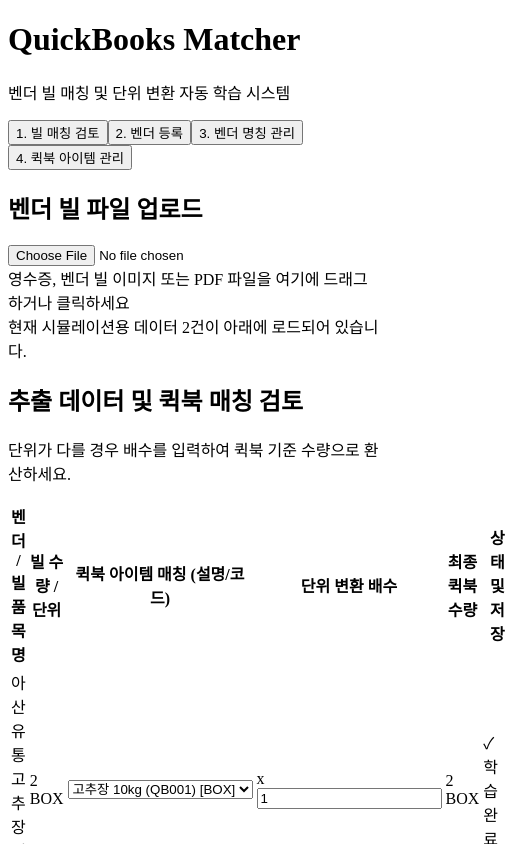
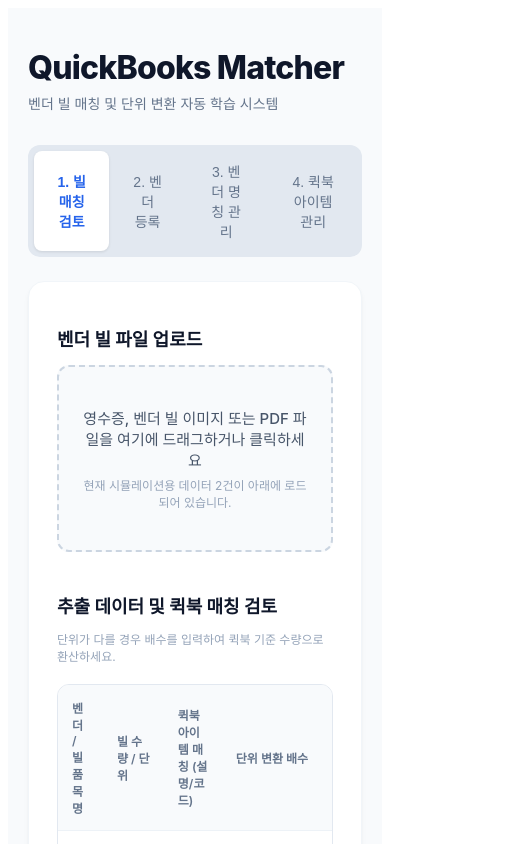
Before and after one commit to ontrading1001-gif/Bill-matcher-V1, a Next.js app: page / in a window 390 px wide. Shown: the top 844 px of the page, 515 px wide, since content can reach past the window. Built offline with nearby package versions, Linux system fonts and the light colour scheme.

Commit message:
Update page.js

```diff
--- a/src/app/page.js
+++ b/src/app/page.js
@@ -2,25 +2,15 @@
 
 import React, { useState } from 'react';
 
-// 기본 탭 기능을 구현하기 위한 커스텀 컴포넌트
-const Tabs = ({ children, defaultValue }) => {
-  const [v, setV] = useState(defaultValue);
-  return <div className="w-full bg-white rounded-xl shadow-sm border border-slate-100 p-6">{React.Children.map(children, c => React.cloneElement(c, { activeValue: v, setActiveValue: setV }))}</div>;
-};
-const TabsList = ({ children, activeValue, setActiveValue }) => (
-  <div className="flex space-x-2 bg-slate-100 p-1.5 rounded-xl mb-6 w-max">{React.Children.map(children, c => React.cloneElement(c, { activeValue, setActiveValue }))}</div>
-);
-const TabsTrigger = ({ children, value, activeValue, setActiveValue }) => (
-  <button onClick={() => setActiveValue(value)} className={`px-4 py-2 text-sm font-medium rounded-lg transition-all ${activeValue === value ? 'bg-white text-blue-600 shadow-sm font-semibold' : 'text-slate-600 hover:text-slate-900'}`}>{children}</button>
-);
-const TabsContent = ({ children, value, activeValue }) => activeValue === value ? <div className="animate-fadeIn">{children}</div> : null;
-
 export default function Home() {
-  // --- 1. 상태 관리 (State) ---
+  // --- 상태 관리 (State) ---
+  const [activeTab, setActiveTab] = useState('tab1');
   const [qbItems, setQbItems] = useState([
     { code: 'QB001', description: '고추장 10kg', unit: 'BOX' },
     { code: 'QB002', description: '참기름 1L', unit: 'BTL' },
-    { code: 'QB003', description: '냉동 낙지 1kg', unit: 'PK' }
+    { code: 'QB003', description: '냉동 낙지 1kg', unit: 'PK' },
+    { code: 'QB004', description: '국산 쌀 20kg', unit: 'BAG' },
+    { code: 'QB005', description: '식용유 18L', unit: 'CAN' }
   ]);
 
   const [vendors, setVendors] = useState([
@@ -32,123 +22,123 @@
     { id: 2, vendorItem: '아산유통참기름 오일', quantity: 12, unit: 'EA', matchedCode: '', multiplier: 1, status: '매칭 대기' }
   ]);
 
-  // 새로운 데이터 입력 창을 위한 상태
   const [newVendorName, setNewVendorName] = useState('');
   const [newVendorAlias, setNewVendorAlias] = useState('');
   const [newQbCode, setNewQbCode] = useState('');
   const [newQbDesc, setNewQbDesc] = useState('');
   const [newQbUnit, setNewQbUnit] = useState('BOX');
 
-  // --- 2. 핸들러 함수들 ---
+  // --- 이벤트 핸들러 ---
   const handleFileUpload = (e) => {
-    alert("파일이 선택되었습니다! (AI 데이터 추출 시뮬레이션 작동)");
+    alert("🧾 벤더 빌 파일이 선택되었습니다! (AI 데이터 추출 시뮬레이션 작동 완료)");
   };
 
   const handleExcelUpload = (e) => {
-    alert("엑셀 파일이 업로드되었습니다! (아이템 대량 등록 시뮬레이션)");
-  };
-
-  const addVendor = (e) => {
-    e.preventDefault();
-    if (!newVendorName) return;
-    setVendors([...vendors, { id: Date.now(), name: newVendorName, alias: newVendorAlias }]);
-    setNewVendorName('');
-    setNewVendorAlias('');
-    alert("벤더가 등록되었습니다!");
-  };
-
-  const addQbItem = (e) => {
-    e.preventDefault();
-    if (!newQbCode || !newQbDesc) return;
-    setQbItems([...qbItems, { code: newQbCode, description: newQbDesc, unit: newQbUnit }]);
-    setNewQbCode('');
-    setNewQbDesc('');
-    alert("퀵북 아이템이 추가되었습니다!");
+    alert("📊 엑셀 파일이 업로드되었습니다! (아이템 대량 등록 시뮬레이션)");
   };
 
   return (
-    <div className="min-h-screen bg-slate-50 text-slate-800 font-sans p-6 sm:p-12">
-      <div className="max-w-6xl mx-auto">
+    <div style={{ minHeight: '100vh', backgroundColor: '#f8fafc', color: '#334155', fontFamily: '-apple-system, BlinkMacSystemFont, "Segoe UI", Roboto, "Helvetica Neue", Arial, sans-serif', padding: '40px 20px' }}>
+      <div style={{ maxWidth: '1100px', margin: '0 auto' }}>
 
-        {/* 헤더 섹션 */}
-        <header className="mb-8">
-          <h1 className="text-3xl font-bold text-slate-900 tracking-tight">QuickBooks Matcher</h1>
-          <p className="text-slate-500 mt-2 text-sm">벤더 빌 매칭 및 단위 변환 자동 학습 시스템</p>
+        {/* 스타일 시트 주입 (Tailwind 미작동 대비 완벽한 CSS 보장) */}
+        <style>{`
+          .app-card { bg-color: #ffffff; border-radius: 16px; box-shadow: 0 4px 6px -1px rgb(0 0 0 / 0.05), 0 2px 4px -2px rgb(0 0 0 / 0.05); border: 1px solid #f1f5f9; padding: 28px; background: white; }
+          .tab-btn { padding: 10px 20px; font-size: 14px; font-weight: 500; border: none; border-radius: 8px; background: transparent; color: #64748b; cursor: pointer; transition: all 0.2s; }
+          .tab-btn.active { background: #ffffff; color: #2563eb; font-weight: 600; box-shadow: 0 1px 3px rgb(0 0 0 / 0.1); }
+          .upload-box { border: 2px dashed #cbd5e1; background: #f8fafc; border-radius: 12px; padding: 40px 20px; text-align: center; cursor: pointer; position: relative; transition: all 0.2s; }
+          .upload-box:hover { background: #f1f5f9; border-color: #94a3b8; }
+          .btn-primary { background: #2563eb; color: white; border: none; padding: 10px 18px; font-size: 13px; font-weight: 500; border-radius: 8px; cursor: pointer; transition: background 0.2s; }
+          .btn-primary:hover { background: #1d4ed8; }
+          .btn-dark { background: #0f172a; color: white; border: none; padding: 12px 20px; font-size: 14px; font-weight: 500; border-radius: 8px; cursor: pointer; width: 100%; transition: background 0.2s; }
+          .btn-dark:hover { background: #1e293b; }
+          .table-style { width: 100%; border-collapse: collapse; text-align: left; font-size: 14px; }
+          .table-style th { background: #f8fafc; padding: 14px; font-weight: 600; color: #64748b; font-size: 12px; text-transform: uppercase; border-bottom: 1px solid #edf2f7; }
+          .table-style td { padding: 16px; border-bottom: 1px solid #f1f5f9; color: #334155; }
+          .input-style { width: 100%; padding: 10px 12px; border: 1px solid #cbd5e1; border-radius: 8px; background: #f8fafc; font-size: 14px; transition: border 0.2s; outline: none; }
+          .input-style:focus { border-color: #2563eb; background: #fff; }
+          .status-badge { color: #10b981; font-weight: 500; font-size: 13px; display: inline-flex; align-items: center; gap: 4px; }
+        `}</style>
+
+        {/* 대시보드 타이틀 헤더 */}
+        <header style={{ marginBottom: '32px' }}>
+          <h1 style={{ fontSize: '32px', fontWeight: '800', color: '#0f172a', letterSpacing: '-0.025em', margin: '0 0 6px 0' }}>QuickBooks Matcher</h1>
+          <p style={{ color: '#64748b', fontSize: '14px', margin: 0 }}>벤더 빌 매칭 및 단위 변환 자동 학습 시스템</p>
         </header>
 
-        {/* 메인 4단 탭 구조 */}
-        <Tabs defaultValue="tab1">
-          <TabsList>
-            <TabsTrigger value="tab1">1. 빌 매칭 검토</TabsTrigger>
-            <TabsTrigger value="tab2">2. 벤더 등록</TabsTrigger>
-            <TabsTrigger value="tab3">3. 벤더 명칭 관리</TabsTrigger>
-            <TabsTrigger value="tab4">4. 퀵북 아이템 관리</TabsTrigger>
-          </TabsList>
+        {/* 클로드 스타일 네비게이션 탭 바 */}
+        <div style={{ background: '#e2e8f0', padding: '6px', borderRadius: '12px', display: 'inline-flex', gap: '4px', marginBottom: '24px' }}>
+          <button onClick={() => setActiveTab('tab1')} className={`tab-btn ${activeTab === 'tab1' ? 'active' : ''}`}>1. 빌 매칭 검토</button>
+          <button onClick={() => setActiveTab('tab2')} className={`tab-btn ${activeTab === 'tab2' ? 'active' : ''}`}>2. 벤더 등록</button>
+          <button onClick={() => setActiveTab('tab3')} className={`tab-btn ${activeTab === 'tab3' ? 'active' : ''}`}>3. 벤더 명칭 관리</button>
+          <button onClick={() => setActiveTab('tab4')} className={`tab-btn ${activeTab === 'tab4' ? 'active' : ''}`}>4. 퀵북 아이템 관리</button>
+        </div>
+
+        {/* 메인 콘텐츠 카드 */}
+        <div className="app-card">
 
           {/* TAB 1: 빌 매칭 검토 */}
-          <TabsContent value="tab1">
-            <section className="mb-8">
-              <h2 className="text-lg font-semibold text-slate-900 mb-3">벤더 빌 파일 업로드</h2>
-              <div className="border-2 border-dashed border-slate-200 bg-slate-50 hover:bg-slate-100 transition-colors rounded-xl p-8 text-center cursor-pointer relative">
-                <input type="file" onChange={handleFileUpload} className="absolute inset-0 w-full h-full opacity-0 cursor-pointer" accept="image/*,.pdf" />
-                <div className="text-slate-600 font-medium">영수증, 벤더 빌 이미지 또는 PDF 파일을 여기에 드래그하거나 클릭하세요</div>
-                <div className="text-xs text-slate-400 mt-1">현재 시뮬레이션용 데이터 2건이 아래에 로드되어 있습니다.</div>
+          {activeTab === 'tab1' && (
+            <div>
+              <h2 style={{ fontSize: '18px', fontWeight: '700', color: '#0f172a', marginBottom: '14px' }}>벤더 빌 파일 업로드</h2>
+              <div className="upload-box">
+                <input type="file" onChange={handleFileUpload} style={{ position: 'absolute', inset: 0, width: '100%', height: '100%', opacity: 0, cursor: 'pointer' }} accept="image/*,.pdf" />
+                <div style={{ fontSize: '15px', fontWeight: '500', color: '#475569' }}>영수증, 벤더 빌 이미지 또는 PDF 파일을 여기에 드래그하거나 클릭하세요</div>
+                <div style={{ fontSize: '12px', color: '#94a3b8', marginTop: '6px' }}>현재 시뮬레이션용 데이터 2건이 아래에 로드되어 있습니다.</div>
               </div>
-            </section>
 
-            <section>
-              <h2 className="text-lg font-semibold text-slate-900 mb-1">추출 데이터 및 퀵북 매칭 검토</h2>
-              <p className="text-xs text-slate-400 mb-4">단위가 다를 경우 배수를 입력하여 퀵북 기준 수량으로 환산하세요.</p>
+              <h2 style={{ fontSize: '18px', fontWeight: '700', color: '#0f172a', marginTop: '40px', marginBottom: '4px' }}>추출 데이터 및 퀵북 매칭 검토</h2>
+              <p style={{ fontSize: '12px', color: '#94a3b8', marginBottom: '20px' }}>단위가 다를 경우 배수를 입력하여 퀵북 기준 수량으로 환산하세요.</p>
 
-              <div className="overflow-x-auto border border-slate-100 rounded-xl">
-                <table className="w-full text-left border-collapse bg-white">
+              <div style={{ overflowX: 'auto', border: '1px solid #e2e8f0', borderRadius: '12px' }}>
+                <table className="table-style">
                   <thead>
-                    <tr className="bg-slate-50 border-b border-slate-100 text-xs font-semibold text-slate-500 uppercase">
-                      <th className="p-4">벤더 / 빌 품목명</th>
-                      <th className="p-4">빌 수량 / 단위</th>
-                      <th className="p-4">퀵북 아이템 매칭 (설명/코드)</th>
-                      <th className="p-4">단위 변환 배수</th>
-                      <th className="p-4">최종 퀵북 수량</th>
-                      <th className="p-4">상태 및 저장</th>
+                    <tr>
+                      <th>벤더 / 빌 품목명</th>
+                      <th>빌 수량 / 단위</th>
+                      <th>퀵북 아이템 매칭 (설명/코드)</th>
+                      <th style={{ width: '120px' }}>단위 변환 배수</th>
+                      <th>최종 퀵북 수량</th>
+                      <th>상태 및 저장</th>
                     </tr>
                   </thead>
-                  <tbody className="divide-y divide-slate-100 text-sm">
+                  <tbody>
                     {extractedItems.map((item) => (
-                      <tr key={item.id} className="hover:bg-slate-50/50 transition-colors">
-                        <td className="p-4 font-medium text-slate-900">{item.vendorItem}</td>
-                        <td className="p-4 text-slate-600">{item.quantity} {item.unit}</td>
-                        <td className="p-4">
+                      <tr key={item.id}>
+                        <td style={{ fontWeight: '600', color: '#1e293b' }}>{item.vendorItem}</td>
+                        <td style={{ color: '#475569' }}>{item.quantity} {item.unit}</td>
+                        <td>
                           <select value={item.matchedCode} onChange={(e) => {
                             const updated = extractedItems.map(i => i.id === item.id ? { ...i, matchedCode: e.target.value } : i);
                             setExtractedItems(updated);
-                          }} className="w-full bg-slate-50 border border-slate-200 text-slate-700 rounded-lg p-2 text-xs focus:outline-none focus:border-blue-500">
+                          }} style={{ padding: '8px 12px', borderRadius: '8px', border: '1px solid #cbd5e1', fontSize: '13px', width: '100%', background: '#f8fafc' }}>
                             <option value="">-- 퀵북 아이템 선택 --</option>
                             {qbItems.map(qb => (
                               <option key={qb.code} value={qb.code}>{qb.description} ({qb.code}) [{qb.unit}]</option>
                             ))}
                           </select>
                         </td>
-                        <td className="p-4">
-                          <div className="flex items-center space-x-1">
-                            <span className="text-slate-400 text-xs">x</span>
+                        <td>
+                          <div style={{ display: 'flex', alignItems: 'center', gap: '6px' }}>
+                            <span style={{ color: '#94a3b8', fontSize: '13px' }}>x</span>
                             <input type="number" value={item.multiplier} onChange={(e) => {
                               const updated = extractedItems.map(i => i.id === item.id ? { ...i, multiplier: Number(e.target.value) } : i);
                               setExtractedItems(updated);
-                            }} className="w-16 bg-slate-50 border border-slate-200 text-slate-700 rounded-lg p-1.5 text-center text-xs focus:outline-none" />
+                            }} style={{ width: '60px', padding: '6px', textAlign: 'center', border: '1px solid #cbd5e1', borderRadius: '6px', fontSize: '13px' }} />
                           </div>
                         </td>
-                        <td className="p-4 font-semibold text-slate-700">
+                        <td style={{ fontWeight: '700', color: '#334155' }}>
                           {item.quantity * item.multiplier} {qbItems.find(q => q.code === item.matchedCode)?.unit || item.unit}
                         </td>
-                        <td className="p-4">
+                        <td>
                           {item.status === '학습 완료' ? (
-                            <span className="text-emerald-600 font-medium text-xs flex items-center">✓ 학습 완료</span>
+                            <span className="status-badge">✓ 학습 완료</span>
                           ) : (
                             <button onClick={() => {
                               const updated = extractedItems.map(i => i.id === item.id ? { ...i, status: '학습 완료' } : i);
                               setExtractedItems(updated);
-                              alert("매칭 규칙이 시스템에 저장 및 매핑 학습되었습니다.");
-                            }} className="bg-blue-600 text-white hover:bg-blue-700 rounded-lg px-3 py-1.5 text-xs font-medium shadow-sm transition-colors">매칭 학습 저장</button>
+                              alert("매칭 규칙이 성공적으로 시스템에 저장 및 학습되었습니다.");
+                            }} className="btn-primary">매칭 학습 저장</button>
                           )}
                         </td>
                       </tr>
@@ -156,109 +146,123 @@
                   </tbody>
                 </table>
               </div>
-            </section>
-          </TabsContent>
+            </div>
+          )}
 
           {/* TAB 2: 벤더 등록 */}
-          <TabsContent value="tab2">
-            <div className="max-w-md">
-              <h2 className="text-lg font-semibold text-slate-900 mb-4">신규 신뢰 벤더 등록</h2>
-              <form onSubmit={addVendor} className="space-y-4">
+          {activeTab === 'tab2' && (
+            <div style={{ maxWidth: '460px' }}>
+              <h2 style={{ fontSize: '18px', fontWeight: '700', color: '#0f172a', marginBottom: '20px' }}>신규 신뢰 벤더 등록</h2>
+              <div style={{ display: 'flex', flexDirection: 'column', gap: '16px' }}>
                 <div>
-                  <label className="block text-xs font-semibold text-slate-500 mb-1">벤더 정식 명칭</label>
-                  <input type="text" placeholder="예: 아산유통" value={newVendorName} onChange={(e) => setNewVendorName(e.target.value)} className="w-full bg-slate-50 border border-slate-200 rounded-lg p-2.5 text-sm focus:outline-none focus:border-blue-500" />
+                  <label style={{ display: 'block', fontSize: '12px', fontWeight: '600', color: '#64748b', marginBottom: '6px' }}>벤더 정식 명칭</label>
+                  <input type="text" placeholder="예: 아산유통" value={newVendorName} onChange={(e) => setNewVendorName(e.target.value)} className="input-style" />
                 </div>
                 <div>
-                  <label className="block text-xs font-semibold text-slate-500 mb-1">인식 대치 에일리어스 (쉼표 구분)</label>
-                  <input type="text" placeholder="예: 아산식품, (주)아산" value={newVendorAlias} onChange={(e) => setNewVendorAlias(e.target.value)} className="w-full bg-slate-50 border border-slate-200 rounded-lg p-2.5 text-sm focus:outline-none focus:border-blue-500" />
+                  <label style={{ display: 'block', fontSize: '12px', fontWeight: '600', color: '#64748b', marginBottom: '6px' }}>인식 대치 에일리어스 (쉼표로 구분)</label>
+                  <input type="text" placeholder="예: 아산식품, (주)아산" value={newVendorAlias} onChange={(e) => setNewVendorAlias(e.target.value)} className="input-style" />
                 </div>
-                <button type="submit" className="w-full bg-slate-900 text-white hover:bg-slate-800 rounded-lg py-2.5 text-sm font-medium shadow-sm transition-colors">벤더 등록하기</button>
-              </form>
+                <button onClick={() => {
+                  if(!newVendorName) return;
+                  setVendors([...vendors, { id: Date.now(), name: newVendorName, alias: newVendorAlias }]);
+                  setNewVendorName(''); setNewVendorAlias('');
+                  alert("✅ 새로운 벤더가 정상 등록되었습니다.");
+                }} className="btn-dark" style={{ marginTop: '8px' }}>벤더 등록하기</button>
               </div>
-          </TabsContent>
+            </div>
+          )}
 
           {/* TAB 3: 벤더 명칭 관리 */}
-          <TabsContent value="tab3">
-            <h2 className="text-lg font-semibold text-slate-900 mb-4">벤더별 텍스트 별칭 (Alias) 매핑 리스트</h2>
-            <div className="overflow-x-auto border border-slate-100 rounded-xl">
-              <table className="w-full text-left border-collapse bg-white">
+          {activeTab === 'tab3' && (
+            <div>
+              <h2 style={{ fontSize: '18px', fontWeight: '700', color: '#0f172a', marginBottom: '16px' }}>벤더별 텍스트 별칭 (Alias) 매핑 리스트</h2>
+              <div style={{ overflowX: 'auto', border: '1px solid #e2e8f0', borderRadius: '12px' }}>
+                <table className="table-style">
                   <thead>
-                  <tr className="bg-slate-50 border-b border-slate-100 text-xs font-semibold text-slate-500 uppercase">
-                    <th className="p-4">정식 벤더명</th>
-                    <th className="p-4">등록된 별칭들 (AI가 동일 회사로 인지하는 이름)</th>
+                    <tr>
+                      <th>정식 벤더명</th>
+                      <th>등록된 별칭들 (AI가 동일 회사로 동기화하는 명칭)</th>
                     </tr>
                   </thead>
-                <tbody className="divide-y divide-slate-100 text-sm">
+                  <tbody>
                     {vendors.map((v) => (
-                    <tr key={v.id} className="hover:bg-slate-50/50">
-                      <td className="p-4 font-medium text-slate-900">{v.name}</td>
-                      <td className="p-4 text-slate-600">{v.alias}</td>
+                      <tr key={v.id}>
+                        <td style={{ fontWeight: '600', color: '#0f172a' }}>{v.name}</td>
+                        <td style={{ color: '#475569' }}>{v.alias}</td>
                       </tr>
                     ))}
                   </tbody>
                 </table>
               </div>
-          </TabsContent>
+            </div>
+          )}
 
           {/* TAB 4: 퀵북 아이템 관리 */}
-          <TabsContent value="tab4">
-            <div className="grid grid-cols-1 md:grid-cols-3 gap-8">
-              <div className="md:col-span-1 space-y-6">
+          {activeTab === 'tab4' && (
+            <div style={{ display: 'grid', gridTemplateColumns: '1fr 2fr', gap: '40px' }}>
+
+              {/* 왼쪽 입력 폼 */}
+              <div style={{ display: 'flex', flexDirection: 'column', gap: '24px' }}>
                 <div>
-                  <h2 className="text-lg font-semibold text-slate-900 mb-3">직접 단건 추가</h2>
-                  <form onSubmit={addQbItem} className="space-y-3">
-                    <input type="text" placeholder="아이템 코드 (예: QB004)" value={newQbCode} onChange={(e) => setNewQbCode(e.target.value)} className="w-full bg-slate-50 border border-slate-200 rounded-lg p-2 text-sm focus:outline-none" />
-                    <input type="text" placeholder="아이템 설명(명칭)" value={newQbDesc} onChange={(e) => setNewQbDesc(e.target.value)} className="w-full bg-slate-50 border border-slate-200 rounded-lg p-2 text-sm focus:outline-none" />
-                    <select value={newQbUnit} onChange={(e) => setNewQbUnit(e.target.value)} className="w-full bg-slate-50 border border-slate-200 rounded-lg p-2 text-sm focus:outline-none">
+                  <h3 style={{ fontSize: '16px', fontWeight: '700', color: '#0f172a', marginBottom: '14px' }}>직접 단건 추가</h3>
+                  <div style={{ display: 'flex', flexDirection: 'column', gap: '12px' }}>
+                    <input type="text" placeholder="아이템 코드 (예: QB006)" value={newQbCode} onChange={(e) => setNewQbCode(e.target.value)} className="input-style" />
+                    <input type="text" placeholder="아이템 설명(명칭)" value={newQbDesc} onChange={(e) => setNewQbDesc(e.target.value)} className="input-style" />
+                    <select value={newQbUnit} onChange={(e) => setNewQbUnit(e.target.value)} style={{ padding: '10px', borderRadius: '8px', border: '1px solid #cbd5e1', fontSize: '14px', background: '#f8fafc' }}>
                       <option value="BOX">BOX</option>
                       <option value="BTL">BTL (병)</option>
                       <option value="PK">PK (팩)</option>
                       <option value="BAG">BAG (포대)</option>
                       <option value="CAN">CAN (캔)</option>
                     </select>
-                    <button type="submit" className="w-full bg-slate-900 text-white hover:bg-slate-800 rounded-lg py-2 text-xs font-medium transition-colors">아이템 추가</button>
-                  </form>
+                    <button onClick={() => {
+                      if(!newQbCode || !newQbDesc) return;
+                      setQbItems([...qbItems, { code: newQbCode, description: newQbDesc, unit: newQbUnit }]);
+                      setNewQbCode(''); setNewQbDesc('');
+                      alert("📦 퀵북 아이템이 마스터 목록에 추가되었습니다.");
+                    }} className="btn-dark">아이템 추가</button>
+                  </div>
                 </div>
 
-                <hr className="border-slate-100" />
-
-                <div>
-                  <h2 className="text-lg font-semibold text-slate-900 mb-2">대량 엑셀 업로드 (.xlsx / .csv)</h2>
-                  <p className="text-xs text-slate-400 mb-3">퀵북에서 내보낸 아이템 리스트 파일로 일괄 등록합니다.</p>
-                  <div className="border-2 border-dashed border-slate-200 bg-slate-50 hover:bg-slate-100 rounded-lg p-4 text-center cursor-pointer relative text-xs text-slate-500">
-                    <input type="file" onChange={handleExcelUpload} className="absolute inset-0 w-full h-full opacity-0 cursor-pointer" accept=".xlsx,.csv" />
-                    여기에 엑셀 파일을 드롭하세요
+                <div style={{ borderTop: '1px solid #e2e8f0', paddingTop: '20px' }}>
+                  <h3 style={{ fontSize: '16px', fontWeight: '700', color: '#0f172a', marginBottom: '6px' }}>대량 엑셀 업로드 (.xlsx / .csv)</h3>
+                  <p style={{ fontSize: '12px', color: '#94a3b8', marginBottom: '12px' }}>퀵북 아이템 리스트 파일을 드롭하여 일괄 등록합니다.</p>
+                  <div className="upload-box" style={{ padding: '24px 12px' }}>
+                    <input type="file" onChange={handleExcelUpload} style={{ position: 'absolute', inset: 0, width: '100%', height: '100%', opacity: 0, cursor: 'pointer' }} accept=".xlsx,.csv" />
+                    <span style={{ fontSize: '12px', color: '#64748b', fontWeight: '500' }}>📄 여기에 엑셀 파일을 드롭하세요</span>
                   </div>
                 </div>
               </div>
 
-              <div className="md:col-span-2">
-                <h2 className="text-lg font-semibold text-slate-900 mb-3">퀵북 마스터 아이템 목록 ({qbItems.length}건)</h2>
-                <div className="overflow-x-auto border border-slate-100 rounded-xl">
-                  <table className="w-full text-left border-collapse bg-white">
+              {/* 오른쪽 아이템 리스트 */}
+              <div>
+                <h3 style={{ fontSize: '16px', fontWeight: '700', color: '#0f172a', marginBottom: '14px' }}>퀵북 마스터 아이템 목록 ({qbItems.length}건)</h3>
+                <div style={{ overflowX: 'auto', border: '1px solid #e2e8f0', borderRadius: '12px', maxHeight: '420px', overflowY: 'auto' }}>
+                  <table className="table-style">
                     <thead>
-                      <tr className="bg-slate-50 border-b border-slate-100 text-xs font-semibold text-slate-500">
-                        <th className="p-3">코드</th>
-                        <th className="p-3">아이템 설명</th>
-                        <th className="p-3">기준 단위</th>
+                      <tr>
+                        <th style={{ position: 'sticky', top: 0, background: '#f8fafc' }}>코드</th>
+                        <th style={{ position: 'sticky', top: 0, background: '#f8fafc' }}>아이템 설명</th>
+                        <th style={{ position: 'sticky', top: 0, background: '#f8fafc' }}>기준 단위</th>
                       </tr>
                     </thead>
-                    <tbody className="divide-y divide-slate-100 text-xs text-slate-600">
-                      {qbItems.map((qb) => (
-                        <tr key={qb.code} className="hover:bg-slate-50/50">
-                          <td className="p-3 font-mono font-bold text-slate-900">{qb.code}</td>
-                          <td className="p-3">{qb.description}</td>
-                          <td className="p-3"><span className="bg-slate-100 text-slate-700 px-2 py-0.5 rounded text-[10px] font-semibold">{qb.unit}</span></td>
+                    <tbody>
+                      {qbItems.map((qb, index) => (
+                        <tr key={index}>
+                          <td style={{ fontFamily: 'monospace', fontWeight: '700', color: '#0f172a' }}>{qb.code}</td>
+                          <td>{qb.description}</td>
+                          <td><span style={{ background: '#eff6ff', color: '#1d4ed8', padding: '3px 8px', borderRadius: '6px', fontSize: '11px', fontWeight: '700' }}>{qb.unit}</span></td>
                         </tr>
                       ))}
                     </tbody>
                   </table>
                 </div>
               </div>
+
             </div>
-          </TabsContent>
-        </Tabs>
+          )}
 
+        </div>
       </div>
     </div>
   );
```
Lines whose indentation alone changed are shown as unchanged.
